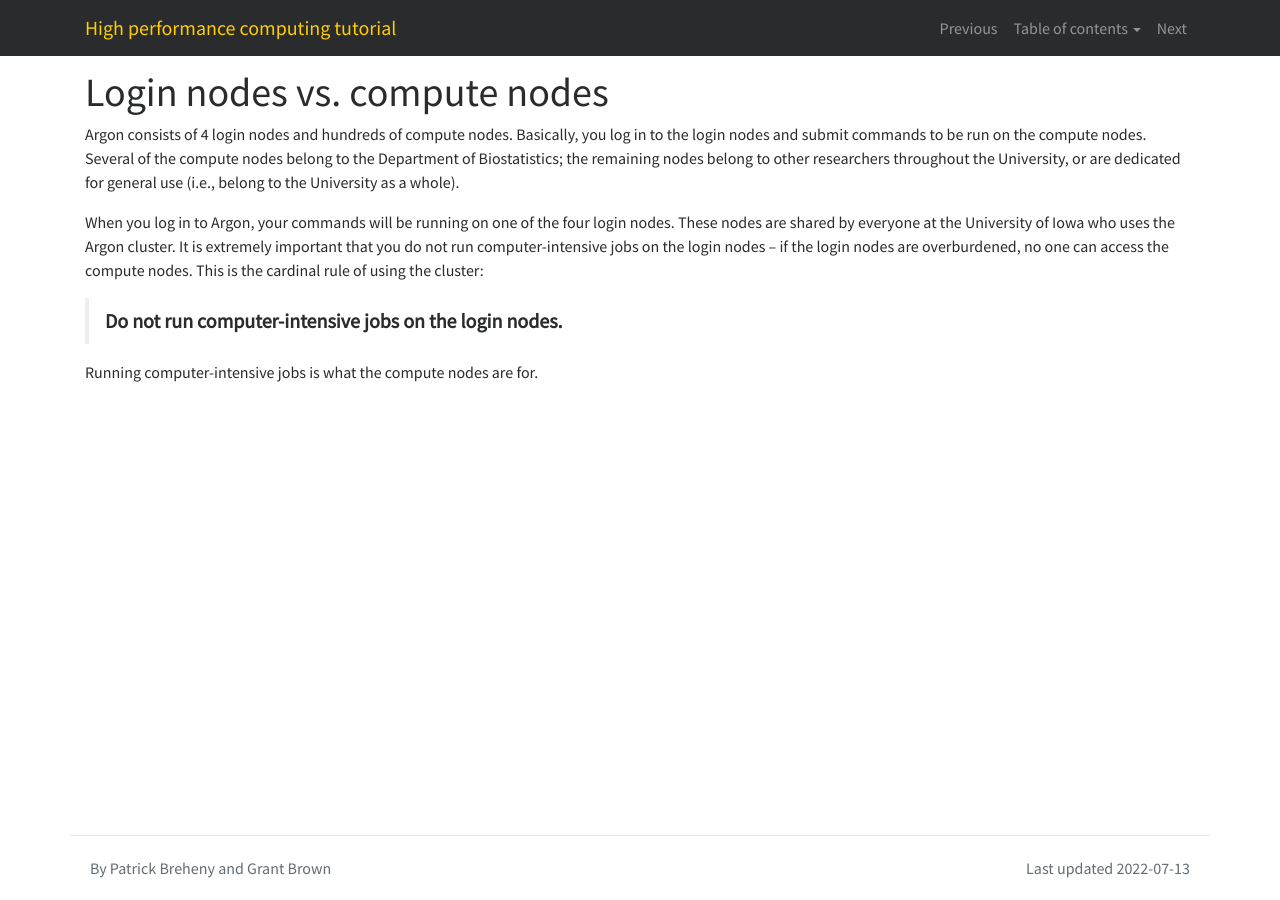
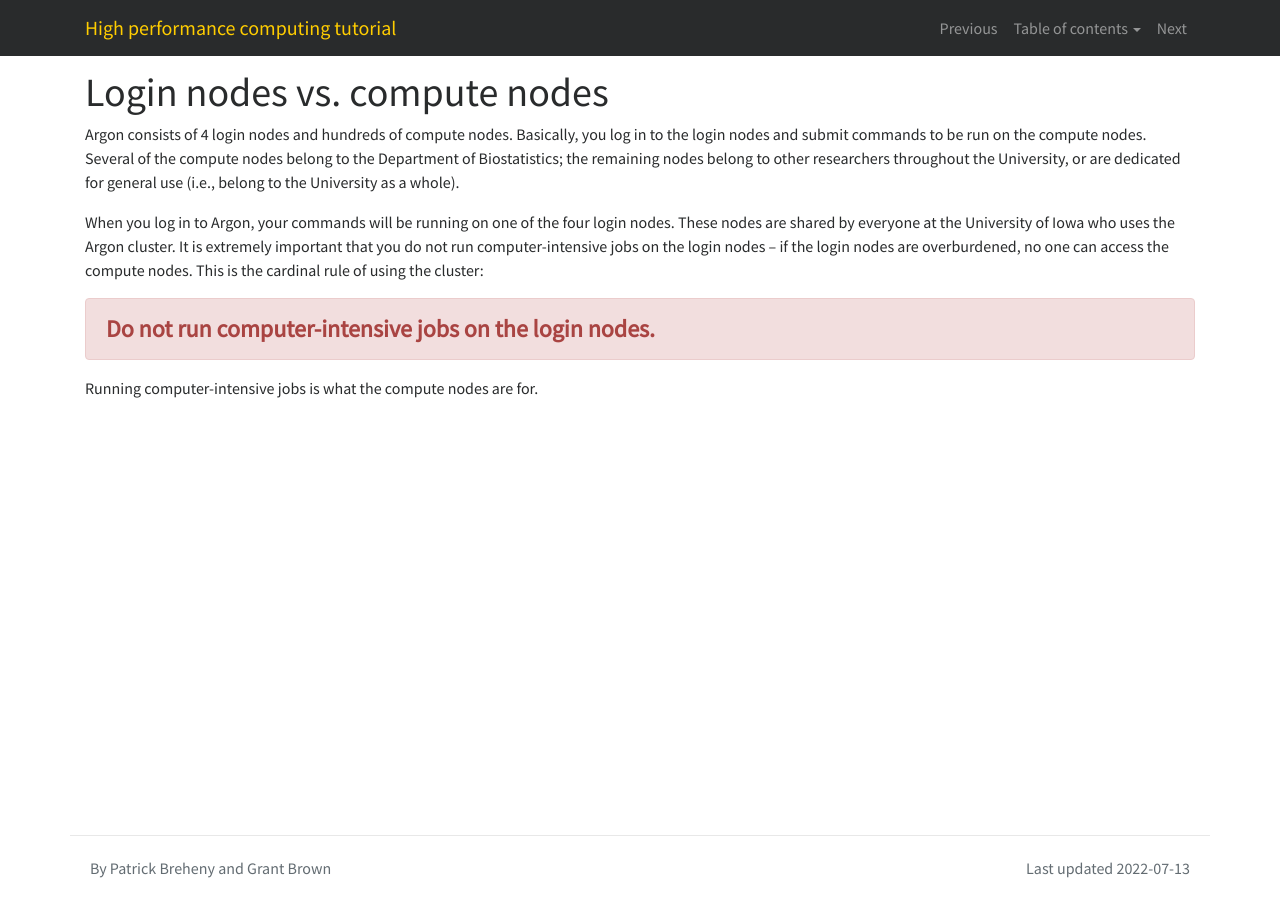
Before and after one commit to IowaBiostat/hpc, a Jekyll site: the page built from 4.md, in a window 1280 px wide. Built offline with Jekyll 4.4.1, drawn with Linux system fonts in a browser that asks for light colours; nearby versions of some CDN libraries; our own code applies the rules of GitHub Pages for plain Markdown files.

```diff
--- a/4.md
+++ b/4.md
@@ -16,8 +16,8 @@ computer-intensive jobs on the login nodes -- if the login nodes are
 overburdened, no one can access the compute nodes.  This is the cardinal rule of
 using the cluster:
 
-<blockquote class="blockquote">
+<div class="alert alert-danger" role="alert" style='font-size:150%'>
 <b>Do not run computer-intensive jobs on the login nodes.</b>
-</blockquote>
+</div>
 
 Running computer-intensive jobs is what the compute nodes are for.
```
Also changed, not shown: 2.md (+4 -0 lines).
